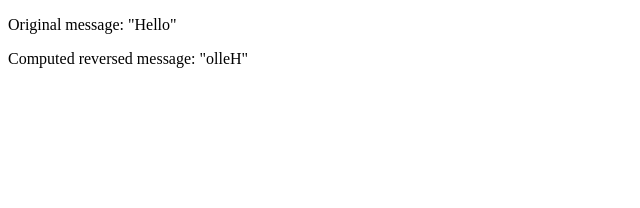
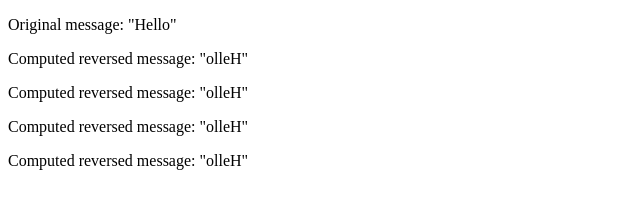
Before and after one commit to Bob2100/vue-course, a plain HTML site: page 09_计算属性.html in a window 1280 px wide. Shown: the whole page, without its empty margins (0-640 px from the left). Drawn offline with Linux system fonts and the light colour scheme.

Commit message:
计算属性

```diff
--- a/09_计算属性.html
+++ b/09_计算属性.html
@@ -7,7 +7,10 @@
   <body>
     <div id="example">
       <p>Original message: "{{ message }}"</p>
-      <p>Computed reversed message: "{{ reversedMessage }}"</p>
+      <p>Computed reversed message: "{{ reversedMessage1 }}"</p>
+      <p>Computed reversed message: "{{ reversedMessage1}}"</p>
+      <p>Computed reversed message: "{{ reversedMessage() }}"</p>
+      <p>Computed reversed message: "{{ reversedMessage()}}"</p>
     </div>
 
     <script src="vue/vue.js"></script>
@@ -17,10 +20,21 @@
         data: {
           message: "Hello",
         },
+        // 计算属性是基于它们的响应式依赖进行缓存的。
+        // 只在相关响应式依赖发生改变时它们才会重新求值。
+        // 这就意味着只要 message 还没有发生改变，多次访问 reversedMessage
+        // 计算属性会立即返回之前的计算结果，而不必再次执行函数。
         computed: {
           // 计算属性的 getter
+          reversedMessage1: function () {
+            console.log("---"); //只打印了一次
+            // `this` 指向 vm 实例
+            return this.message.split("").reverse().join("");
+          },
+        },
+        methods: {
           reversedMessage: function () {
-            // `this` 指向 vm 实例
+            console.log("--"); //打印了两次
             return this.message.split("").reverse().join("");
           },
         },
```
